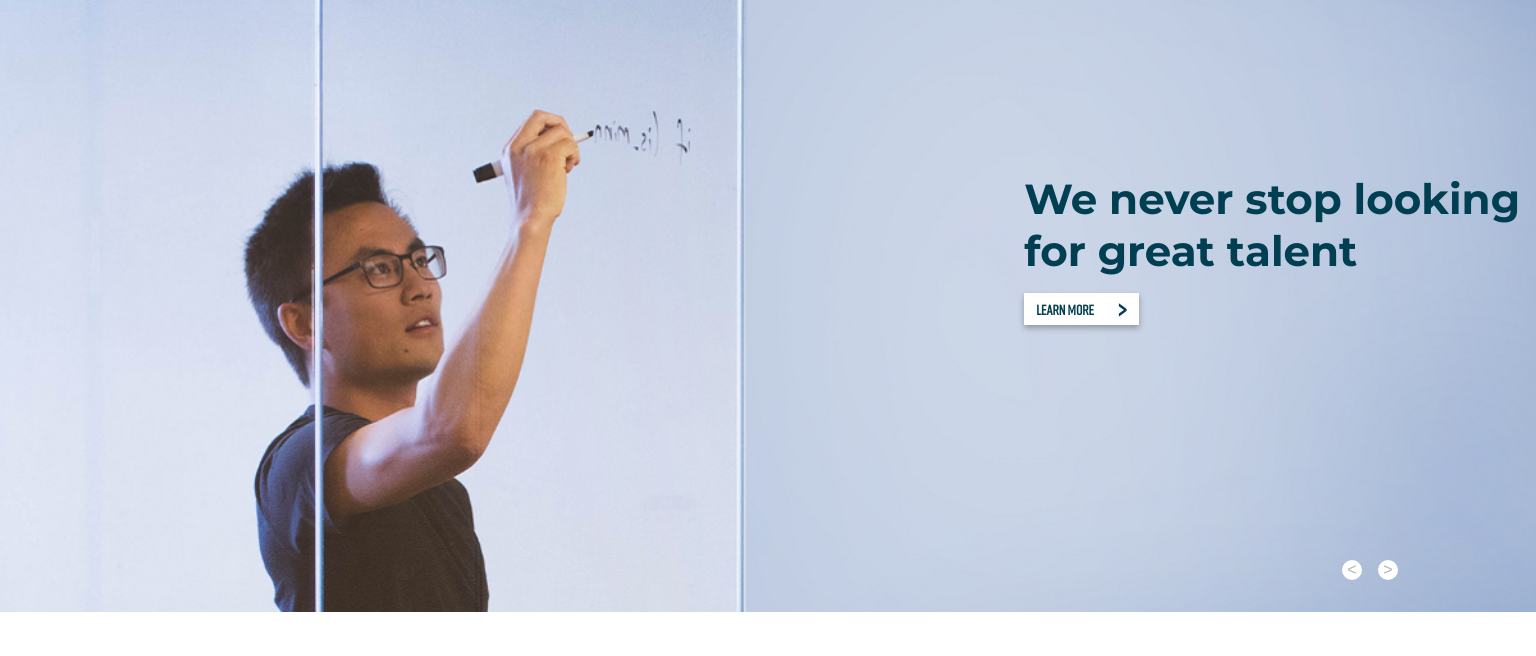
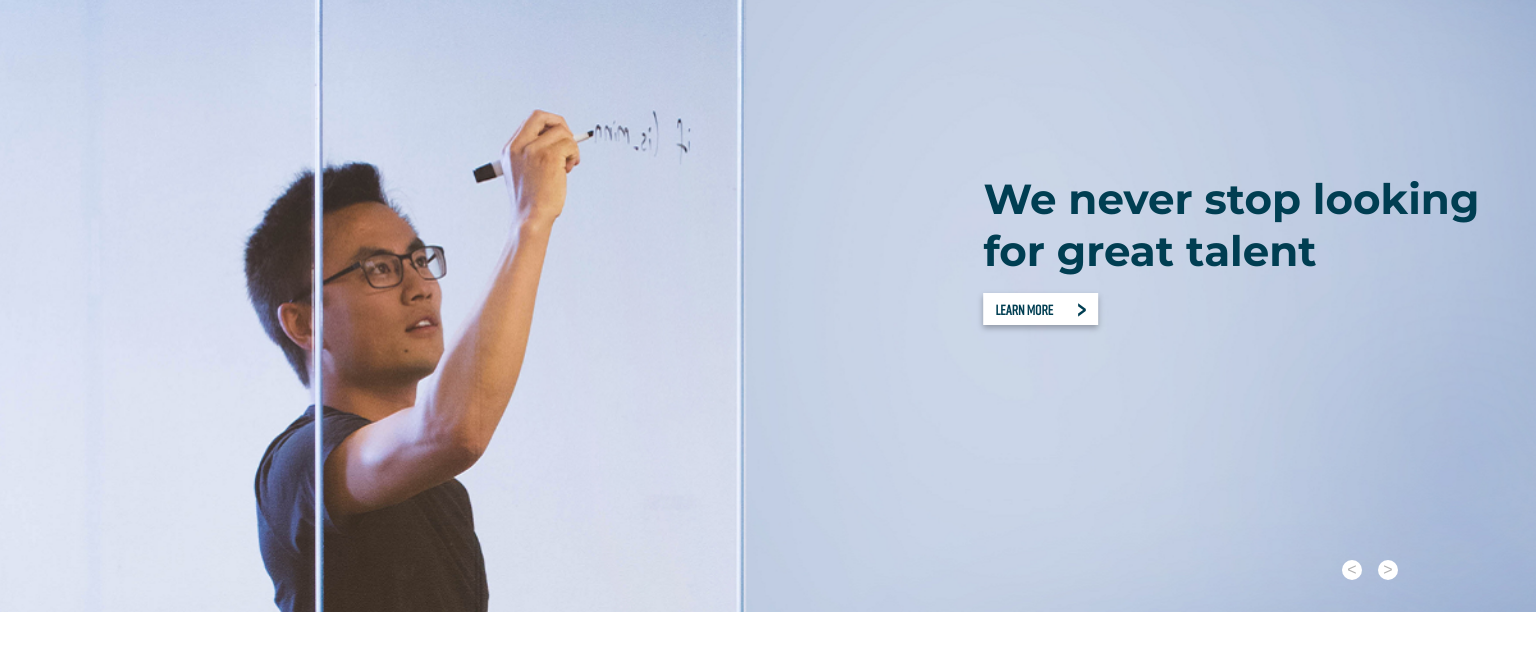
Before and after one commit to alleneben/fjorge-fe-test, a plain HTML site: page index.html in a window 1536 px wide. Shown: the part 92-748 px from the top of the page. Drawn offline with nearby package versions, Linux system fonts and the light colour scheme.

Commit message:
:fixed slider text

```diff
--- a/css/styles.css
+++ b/css/styles.css
@@ -441,7 +441,7 @@ footer {
 	.slide-item > div {
 		width: 510px;
 		height: 110px;
-		transform: translate(-10%, -60%);
+		transform: translate(-18%, -60%);
 		text-align: left;
 		align-items: flex-start;
 	}
```
